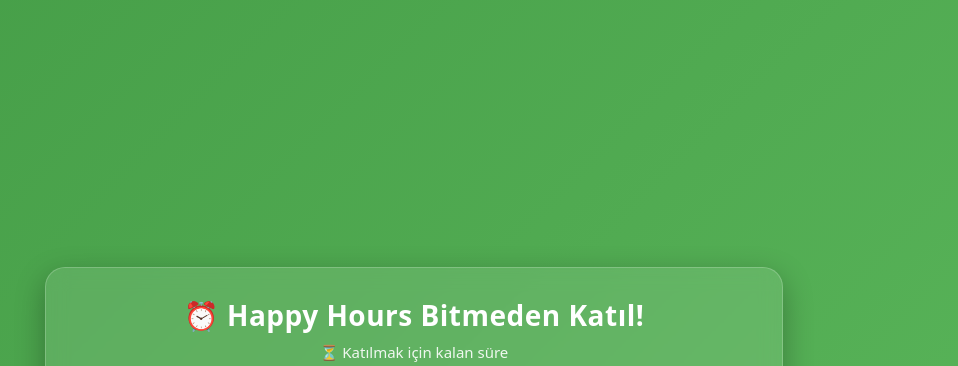
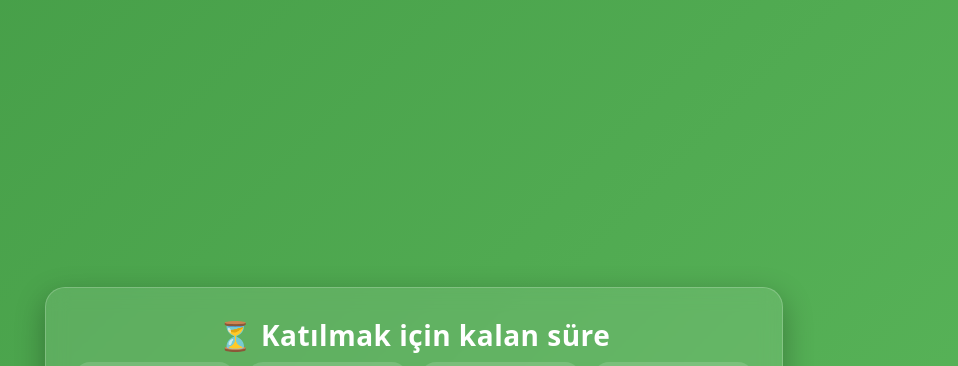
Before and after one commit to doa911/hp-geri-sayim, a plain HTML site: page index.html in a window 1280 px wide. Shown: the top 366 px of the page, without its empty margins (226-1184 px from the left). Drawn offline with Linux system fonts and the light colour scheme.

Commit message:
Update index.html

```diff
--- a/index.html
+++ b/index.html
@@ -96,8 +96,7 @@
 </head>
 <body>
   <div class="card">
-    <h1> &#x23F0 Happy Hours Bitmeden Katıl!</h1>
-    <p class="sub"> &#x23F3 Katılmak için kalan süre</p>
+    <h1> &#x23F3 Katılmak için kalan süre</h1>
     <div class="timer" role="timer" aria-live="polite" aria-atomic="true">
       <div class="unit"><div class="value" id="days">0</div><div class="label">Gün</div><div class="bar"><div class="fill" id="daysFill"></div></div></div>
       <div class="unit"><div class="value" id="hours">00</div><div class="label">Saat</div><div class="bar"><div class="fill" id="hoursFill"></div></div></div>
```
